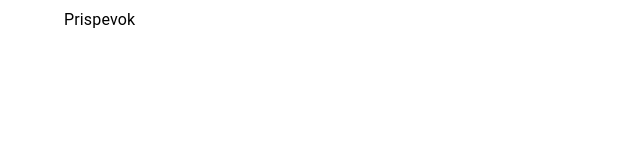
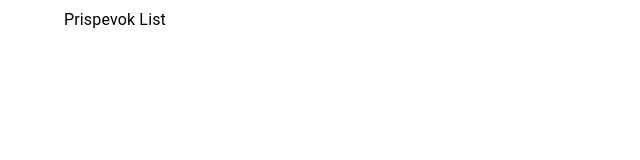
Before and after one commit to Vojta777/pukancik-personalpage, a Next.js app: page /prispevok in a window 1280 px wide. Shown: the top 160 px of the page, without its empty margins (0-640 px from the left). Built offline with nearby package versions, Linux system fonts and the light colour scheme.

Commit message:
Functions Renamed Build Working

```diff
--- a/src/app/auth/odhlasenie/page.tsx
+++ b/src/app/auth/odhlasenie/page.tsx
@@ -5,7 +5,7 @@ import Container from "@mui/material/Container";
 
 export const metadata= {title: 'odhlasenie | ZoskaSnap'}
 
-export default function odhlasenie() {
+export default function SingOut() {
 
   return (
     <Container>
--- a/src/app/auth/prihlasenie/page.tsx
+++ b/src/app/auth/prihlasenie/page.tsx
@@ -5,7 +5,7 @@ import Container from "@mui/material/Container";
 
 export const metadata= {title: 'prihlaseniecez 0Auth | ZoskaSnap'}
 
-export default function prihlasenie() {
+export default function SingIn() {
 
   return (
     <Container>
--- a/src/app/auth/registracia/page.tsx
+++ b/src/app/auth/registracia/page.tsx
@@ -5,7 +5,7 @@ import Container from "@mui/material/Container";
 
 export const metadata= {title: 'registracia | ZoskaSnap'}
 
-export default function registracia() {
+export default function Registracion() {
 
   return (
     <Container>
--- a/src/app/gdpr/page.tsx
+++ b/src/app/gdpr/page.tsx
@@ -5,7 +5,7 @@ import Container from "@mui/material/Container";
 
 export const metadata= {title: 'Stranka s GDPR informaciami | ZoskaSnap'}
 
-export default function registracia() {
+export default function GDPR() {
 
   return (
     <Container>
--- a/src/app/hladanie/page.tsx
+++ b/src/app/hladanie/page.tsx
@@ -5,7 +5,7 @@ import Container from "@mui/material/Container";
 
 export const metadata= {title: 'hladanie | ZoskaSnap'}
 
-export default function hladanie() {
+export default function Search() {
 
   return (
     <Container>
--- a/src/app/notifikacie/page.tsx
+++ b/src/app/notifikacie/page.tsx
@@ -5,7 +5,7 @@ import Container from "@mui/material/Container";
 
 export const metadata= {title: 'notifikacie | ZoskaSnap'}
 
-export default function notifikacie() {
+export default function Notifications() {
 
   return (
     <Container>
--- a/src/app/pridat/page.tsx
+++ b/src/app/pridat/page.tsx
@@ -5,7 +5,7 @@ import Container from "@mui/material/Container";
 
 export const metadata= {title: 'Formular na pridanie prispevku | ZoskaSnap'}
 
-export default function pridat() {
+export default function Add() {
 
   return (
     <Container>
--- a/src/app/prispevok/page.tsx
+++ b/src/app/prispevok/page.tsx
@@ -3,13 +3,13 @@
 import Typography from "@mui/material/Typography";
 import Container from "@mui/material/Container";
 
-export const metadata= {title: 'Prispevok | ZoskaSnap'}
+export const metadata= {title: 'Prispevok List | ZoskaSnap'}
 
-export default function Prispevok() {
+export default function PrispevokList() {
 
   return (
     <Container>
-      <Typography> Prispevok</Typography>
+      <Typography> Prispevok List</Typography>
     </Container>
   );
 }
```
